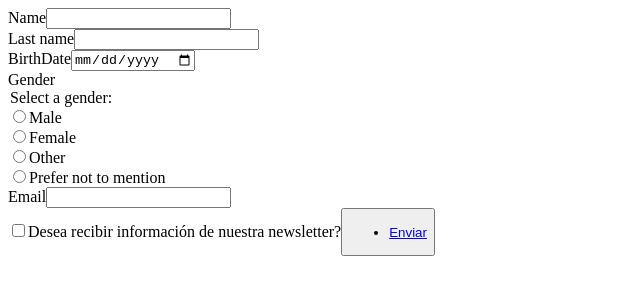
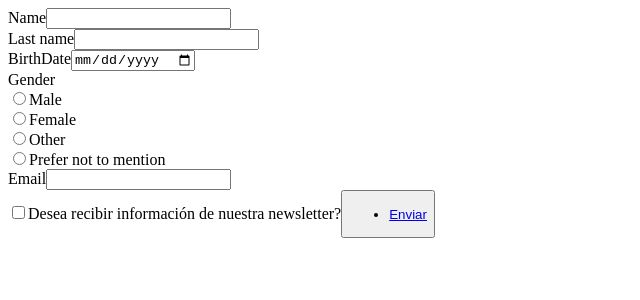
Before and after one commit to TelasGonzas/202304-W4CH2-Javier-Gonzalez, a React (Vite) app: page / in a window 1280 px wide. Shown: the top 300 px of the page, without its empty margins (0-640 px from the left). Built offline with nearby package versions, Linux system fonts and the light colour scheme.

Commit message:
DRY gender radio button

```diff
--- a/src/components/page1/page1.tsx
+++ b/src/components/page1/page1.tsx
@@ -36,7 +36,6 @@ export default function AddPersonalData() {
         </div>
         <div>
           <label htmlFor="gender">Gender</label>
-          <legend>Select a gender:</legend>
           <div>
             <input type="radio" id="male" name="gender" value="male" />
             <label htmlFor="male">Male</label>
```
